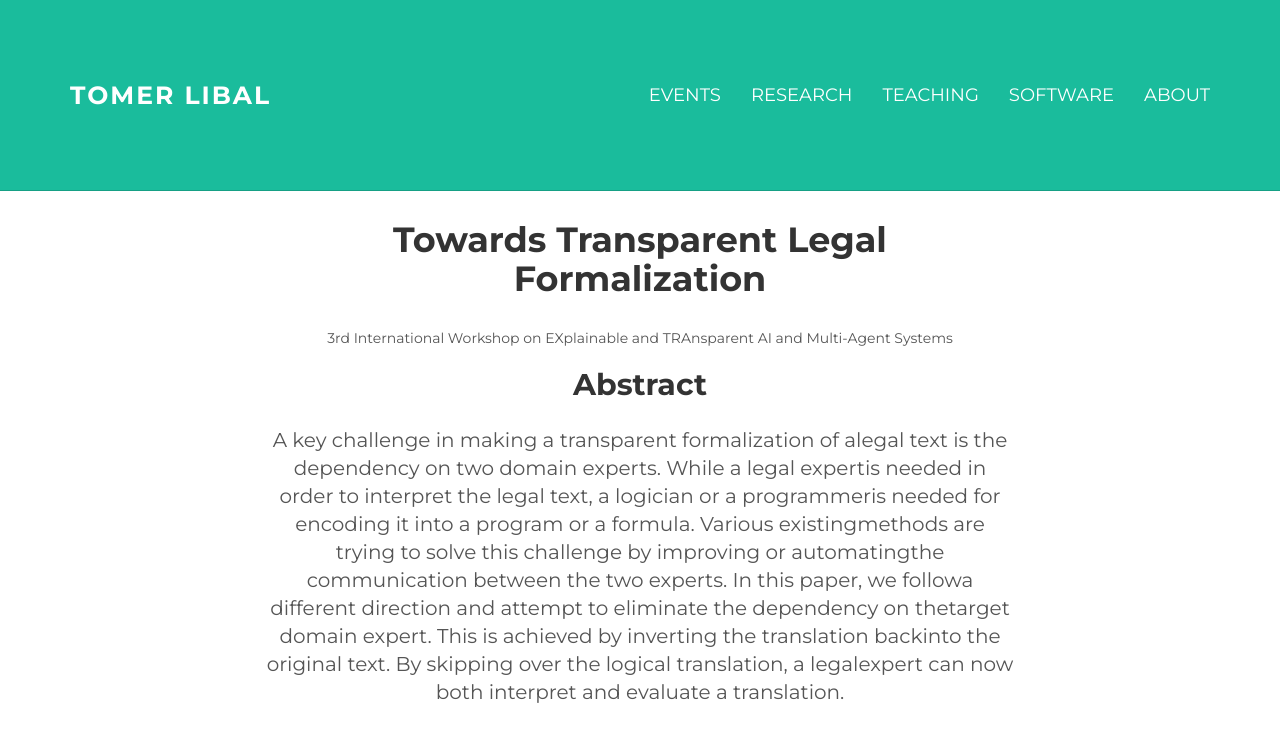
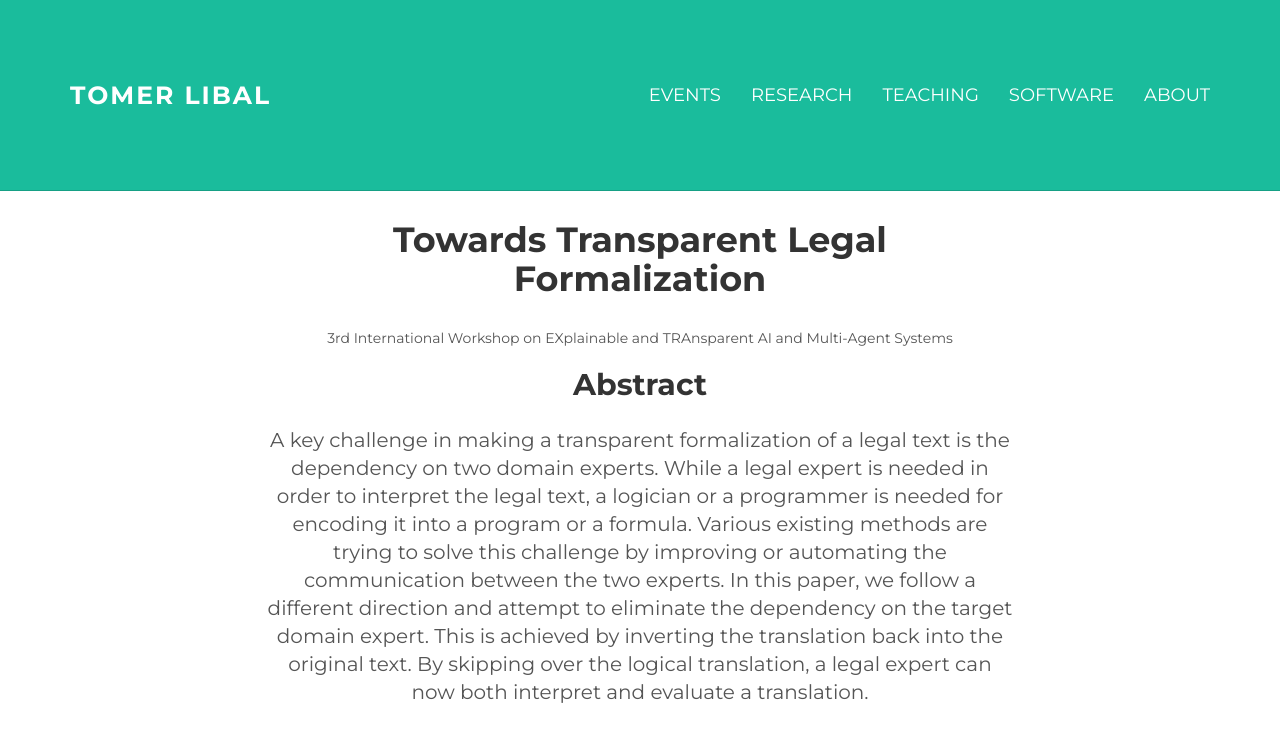
Before and after one commit to shaolintl/page, a Jekyll site: the page built from _posts/papers/2021-05-03-extraamas.md, in a window 1280 px wide. Shown: the top 742 px of the page. Built offline with Jekyll 4.4.1, drawn with Linux system fonts in a browser that asks for light colours.

Commit message:
moving file

```diff
--- a/_posts/papers/2021-05-03-extraamas.md
+++ b/_posts/papers/2021-05-03-extraamas.md
@@ -7,4 +7,13 @@ venue: 3rd International Workshop on EXplainable and TRAnsparent AI and Multi-Ag
 people: Tomer Libal, Tereza Novotna
 draft: extraamas2021.pdf
 ---
-A key challenge in making a transparent formalization of alegal text is the dependency on two domain experts. While a legal expertis needed in order to interpret the legal text, a logician or a programmeris needed for encoding it into a program or a formula. Various existingmethods are trying to solve this challenge by improving or automatingthe  communication  between  the  two  experts.  In  this  paper,  we  followa  different  direction  and  attempt  to  eliminate  the  dependency  on  thetarget domain expert. This is achieved by inverting the translation backinto  the  original  text.  By  skipping  over  the  logical  translation,  a  legalexpert can now both interpret and evaluate a translation.
+A key challenge in making a transparent formalization of a
+legal text is the dependency on two domain experts. While a legal expert
+is needed in order to interpret the legal text, a logician or a programmer
+is needed for encoding it into a program or a formula. Various existing
+methods are trying to solve this challenge by improving or automating
+the  communication  between  the  two  experts.  In  this  paper,  we  follow
+a  different  direction  and  attempt  to  eliminate  the  dependency  on  the
+target domain expert. This is achieved by inverting the translation back
+into  the  original  text.  By  skipping  over  the  logical  translation,  a  legal
+expert can now both interpret and evaluate a translation.
```
